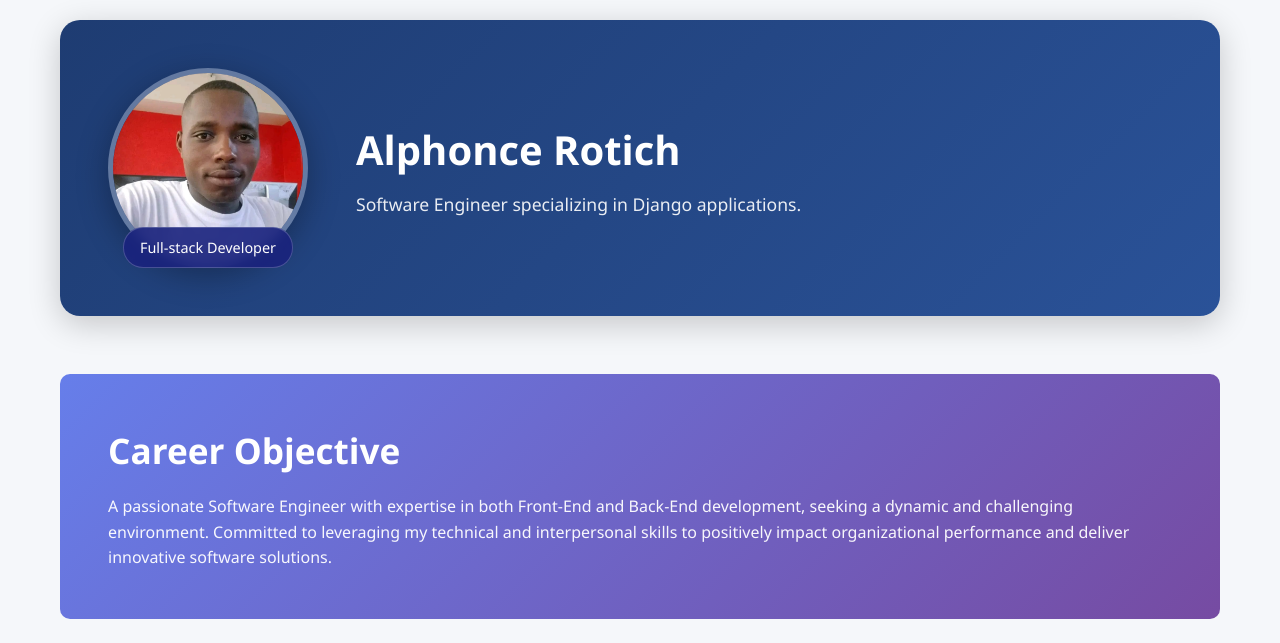
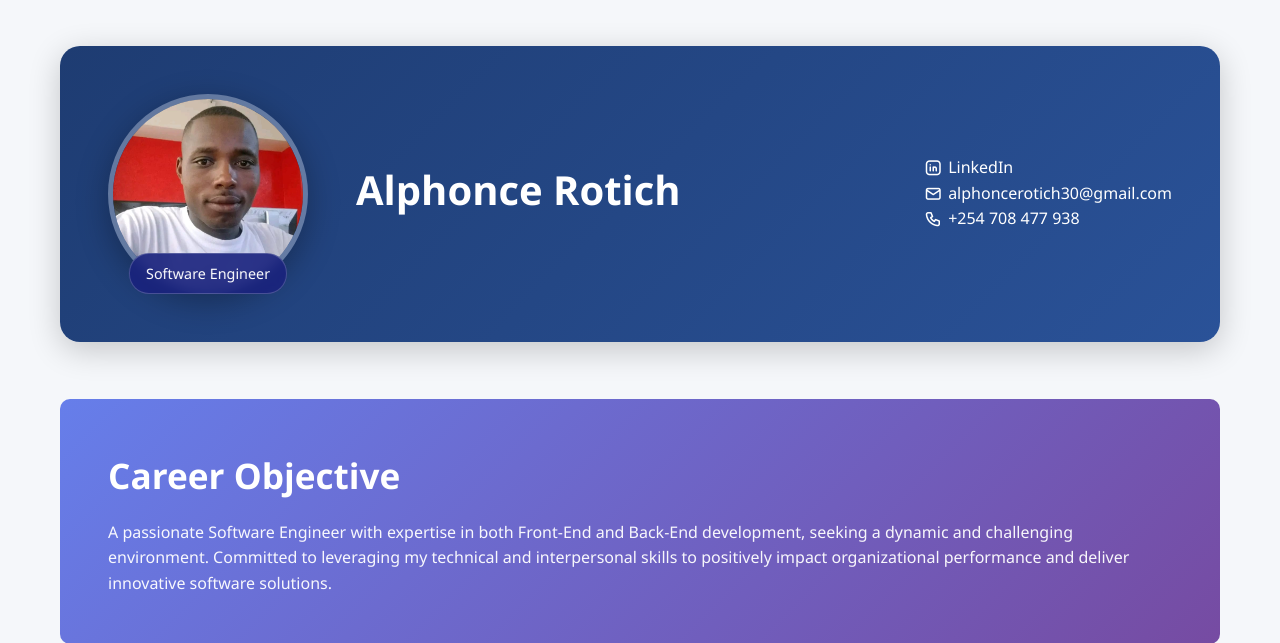
Before and after one commit to Wi-Soft/Portfolio, a Django app: page / in a window 1280 px wide. Shown: the top 643 px of the page. Run offline with Django 5.2, Linux system fonts and the light colour scheme.

Commit message:
..portfolio..

```diff
--- a/templates/header.html
+++ b/templates/header.html
@@ -1,25 +1,66 @@
 {% load static %}
-{% block title %}{% endblock %}
+<!DOCTYPE html>
+<html lang="en">
+  <head>
+    <meta charset="utf-8">
+    <meta name="viewport" content="width=device-width, initial-scale=1">
+    <title>Alphonce Rotich</title>
     <link rel="stylesheet" href="{% static 'css/style.css' %}">
+    <link rel="stylesheet" href="https://cdn.jsdelivr.net/npm/@tabler/icons-webfont@latest/tabler-icons.min.css">
+  </head>
+  <body>
 
-{% block content %}
-<header class='header'>
-    <div class='header-content'>
-        <div class='profile-image-container'>
-            <img src='/static/image/profile.jpeg' alt='Alphonce Rotich' class='profile-image' />
-            <div class='image-overlay'>
-                <span class='overlay-text'>Software Engineer</span>
-            </div>
+    <header class="header">
+      <div class="header-content">
+
+        <div class="profile-image-container">
+          <img src="{% static 'image/profile.jpeg' %}" alt="Alphonce Rotich" class="profile-image">
+          <div class="image-overlay">
+            <span class="overlay-text">Software Engineer</span>
+          </div>
         </div>
-        <div class='header-info'>
-            <h1>Alphonce Rotich</h1>
-            <p>Software Engineer</p>
+
+        <div class="header-info">
+          <h1>Alphonce Rotich</h1>
         </div>
-        <div class='contact-info'>
-            <a href='https://www.linkedin.com/in/alphonce-rotich/' target='_blank' rel='noopener noreferrer'>LinkedIn</a>
-            <a href='mailto:alphoncerotich30@gmail.com'>alphoncerotich30@gmail.com</a>
-            <span>+254 708 477 938</span>
+
+        <div class="contact-info">
+          <a href="https://www.linkedin.com/in/alphonce-rotich/" target="_blank" rel="noopener noreferrer">
+            <i class="ti ti-brand-linkedin"></i> LinkedIn
+          </a>
+<a href="mailto:alphoncerotich30@gmail.com" title="Click to send a message to alphoncerotich30@gmail.com">
+  <i class="ti ti-mail"></i> alphoncerotich30@gmail.com
+</a>
+          <span>
+            <i class="ti ti-phone"></i> +254 708 477 938
+          </span>
         </div>
-    </div>
-</header>
-{% endblock %}
+
+      </div>
+    </header>
+
+  </body>
+</html>
+
+
+<style>
+    .contact-info a,
+.contact-info span {
+  display: flex;
+  align-items: center;
+  gap: 6px;
+  text-decoration: none;
+}
+
+.contact-info i {
+  font-size: 18px;
+  color: #fff;
+}
+.contact-info a:hover {
+    color: #d6e8f7
+}
+.contact-info a {
+  color: #fff;
+  text-decoration: none;
+}
+</style>
--- a/templates/index.html
+++ b/templates/index.html
@@ -1,5 +1,3 @@
-<!DOCTYPE html>
-<html lang="en">
   <head>
     <meta charset="utf-8">
     <meta name="viewport" content="width=device-width, initial-scale=1">
@@ -7,18 +5,9 @@
     <link rel="stylesheet" href="/static/css/style.css">
   </head>
   <body class="app">
-    <header class="header" id="hero">
-      <div class="header-content">
-        <div class="profile-image-container">
-          <img src="/static/image/profile.jpeg" alt="Profile" class="profile-image" />
-          <div class="image-overlay">Full-stack Developer</div>
-        </div>
-        <div class="header-info">
-          <h1>Alphonce Rotich</h1>
-          <p>Software Engineer specializing in Django applications.</p>
-        </div>
-      </div>
-    </header>
+
+
+    {% include "header.html" %}
 
     {% include "hero.html" %}
 
```
